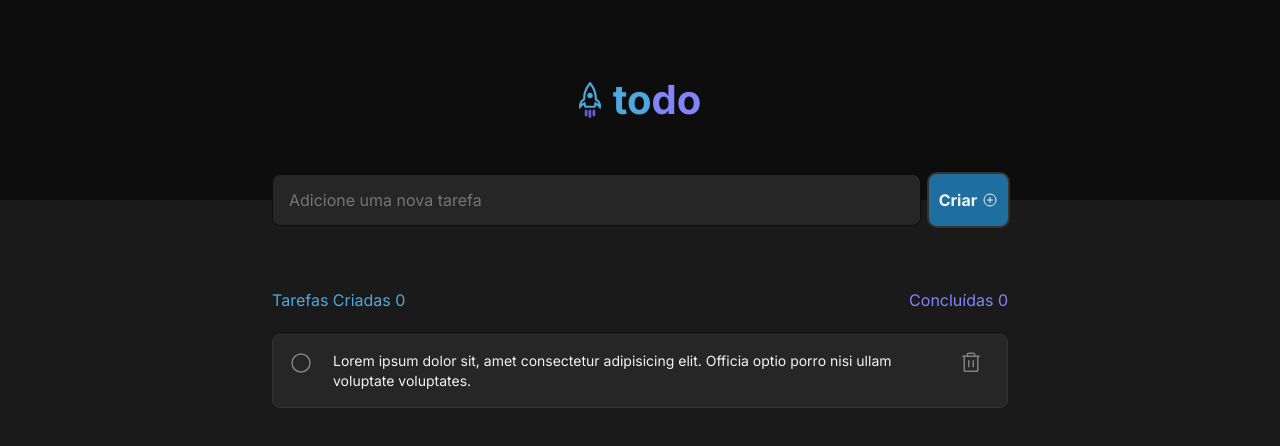
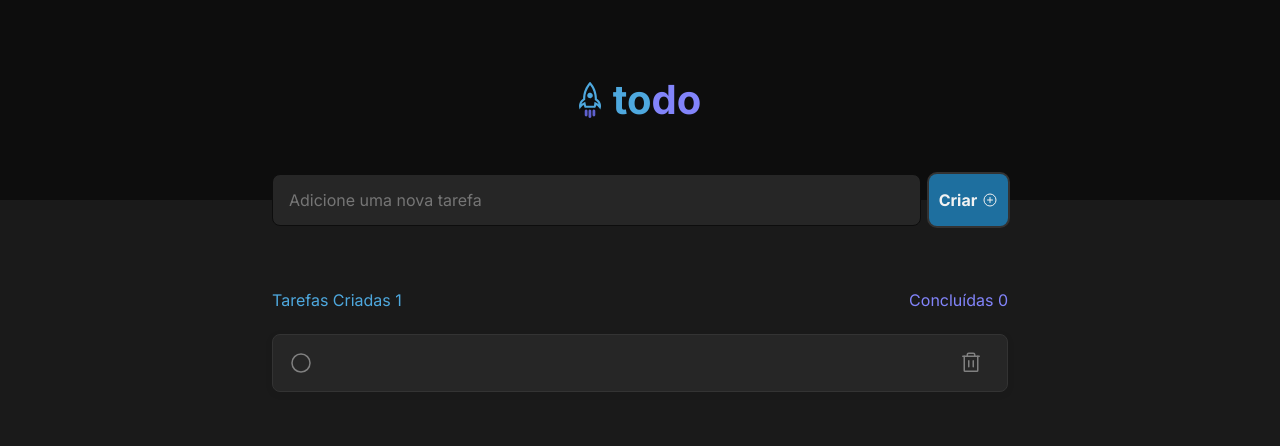
Before and after one commit to raphaelfontoura/todo-react-list, a React (Vite) app: page / in a window 1280 px wide. Both pictures are taken after a click on the button "Criar". Shown: the top 446 px of the page. Built offline with nearby package versions, Linux system fonts and the light colour scheme.

Commit message:
Refactor list of tasks and implement add tasks

```diff
--- a/src/App.module.css
+++ b/src/App.module.css
@@ -3,3 +3,33 @@
   width: 736px;
   margin: 0 auto;
 }
+
+.taskContainer {
+  display: flex;
+  flex-direction: column;
+  align-items: stretch;
+  justify-content: stretch;
+  width: 100%;
+  height: 100%;
+  box-sizing: border-box;
+}
+
+.taskCounters {
+  display: flex;
+  justify-content: space-between;
+  align-items: center;
+  margin-top: 64px;
+  margin-bottom: 24px;
+}
+
+.taskCounters p:first-child {
+  color: var(--blue);
+}
+
+.taskCounters p:last-child {
+  color: var(--purple);
+}
+
+.task {
+  margin-bottom: 1rem;
+}
--- a/src/App.tsx
+++ b/src/App.tsx
@@ -1,16 +1,47 @@
+import { useState } from 'react';
 import styles from './App.module.css';
 import { Header } from './components/Header';
 import { NewTask } from './components/NewTask';
-import { TaskList } from './components/TaskList';
+import { Task } from './components/Task';
+
+interface Task {
+  id: number;
+  task: String;
+  isCompleted: boolean;
+}
 
 function App() {
+
+  const [tasks, setTasks] = useState<Task[]>([]);
+
+  function handleAddTask(newTask: String) {
+    const newTasks = [...tasks, {
+      id: Math.random(),
+      task: newTask,
+      isCompleted: false,
+    }];
+    setTasks(newTasks);
+  }
 
   return (
     <div>
       <Header />
       <div className={styles.container}>
-        <NewTask />
-        <TaskList />
+        <NewTask addTask={handleAddTask} />
+        <div className={styles.taskContainer}>
+          <div className={styles.taskCounters}>
+            <p>Tarefas Criadas <span>{tasks.length}</span> </p>
+            <p>Concluídas <span>0</span> </p>
+          </div>
+          {tasks.map(({id, task}) =>
+          (
+            <div className={styles.task}>
+              <Task key={id} task={task} />
+            </div>
+          )
+          )}
+        </div>
+
       </div>
     </div>
   )
--- a/src/components/NewTask.tsx
+++ b/src/components/NewTask.tsx
@@ -1,13 +1,29 @@
 import { PlusCircle } from 'phosphor-react';
-import React from 'react';
+import React, { useState } from 'react';
 
 import styles from './NewTask.module.css';
 
-export function NewTask() {
+interface NewTaskProps {
+  addTask: (newTask: string) => void;
+}
+
+export function NewTask({ addTask }: NewTaskProps) {
+
+  const [newTask, setNewTask] = useState("");
+
+  function handleInputNewTask(event: React.FormEvent<HTMLInputElement>) {
+    setNewTask(event.currentTarget.value);
+  }
+
+  function handleAddNewTask() {
+    addTask(newTask);
+    setNewTask("");
+  }
+
   return (
     <div className={styles.newTask}>
-      <input type="text" placeholder="Adicione uma nova tarefa" />
-      <button>Criar <PlusCircle size={16} /></button>
+      <input type="text" placeholder="Adicione uma nova tarefa" onChange={handleInputNewTask} value={newTask}/>
+      <button onClick={handleAddNewTask}>Criar <PlusCircle size={16} /></button>
     </div>
   )
 }
--- a/src/components/Task.tsx
+++ b/src/components/Task.tsx
@@ -3,12 +3,16 @@ import React from 'react';
 
 import styles from './Task.module.css';
 
-export function Task() {
+interface TaskProps {
+  task: String;
+}
+
+export function Task({ task } : TaskProps) {
   return (
     <div className={styles.taskContainer}>
       <Circle size={24} />
       <div>
-        <p>Lorem ipsum dolor sit, amet consectetur adipisicing elit. Officia optio porro nisi ullam voluptate voluptates. </p>
+        <p>{task}</p>
       </div>
       <Trash size={24} />
     </div>
--- a/src/components/TaskList.module.css
+++ /dev/null
@@ -1,25 +0,0 @@
-.taskContainer {
-  display: flex;
-  flex-direction: column;
-  align-items: stretch;
-  justify-content: stretch;
-  width: 100%;
-  height: 100%;
-  box-sizing: border-box;
-}
-
-.taskCounters {
-  display: flex;
-  justify-content: space-between;
-  align-items: center;
-  margin-top: 64px;
-  margin-bottom: 24px;
-}
-
-.taskCounters p:first-child {
-  color: var(--blue);
-}
-
-.taskCounters p:last-child {
-  color: var(--purple);
-}
--- a/src/components/TaskList.tsx
+++ /dev/null
@@ -1,16 +0,0 @@
-import React from 'react';
-
-import { Task } from './Task';
-import styles from './TaskList.module.css';
-
-export function TaskList() {
-  return (
-    <div className={styles.taskContainer}>
-      <div className={styles.taskCounters}>
-        <p>Tarefas Criadas <span>0</span> </p>
-        <p>Concluídas <span>0</span> </p>
-      </div>
-      <Task />
-    </div>
-  )
-}
```
